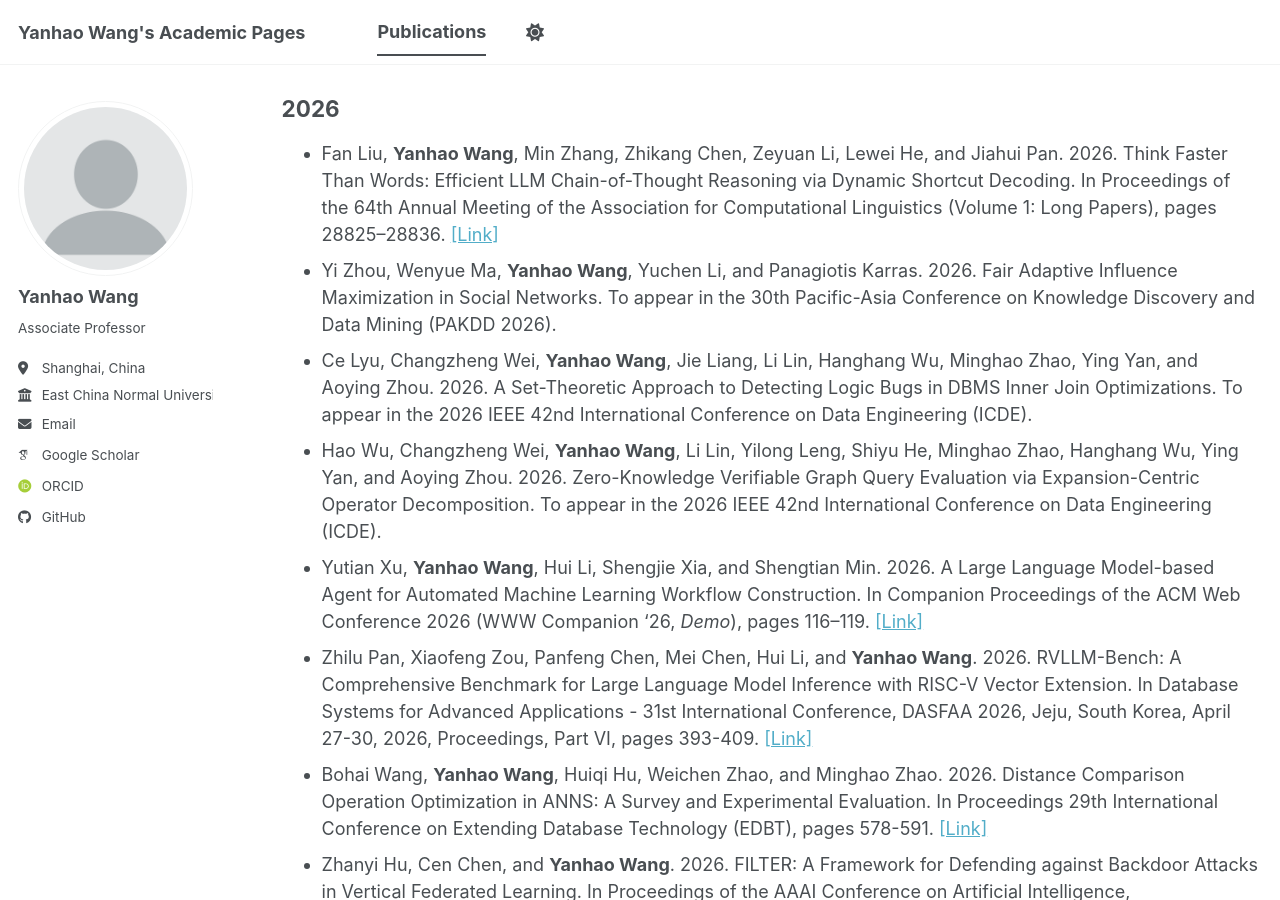
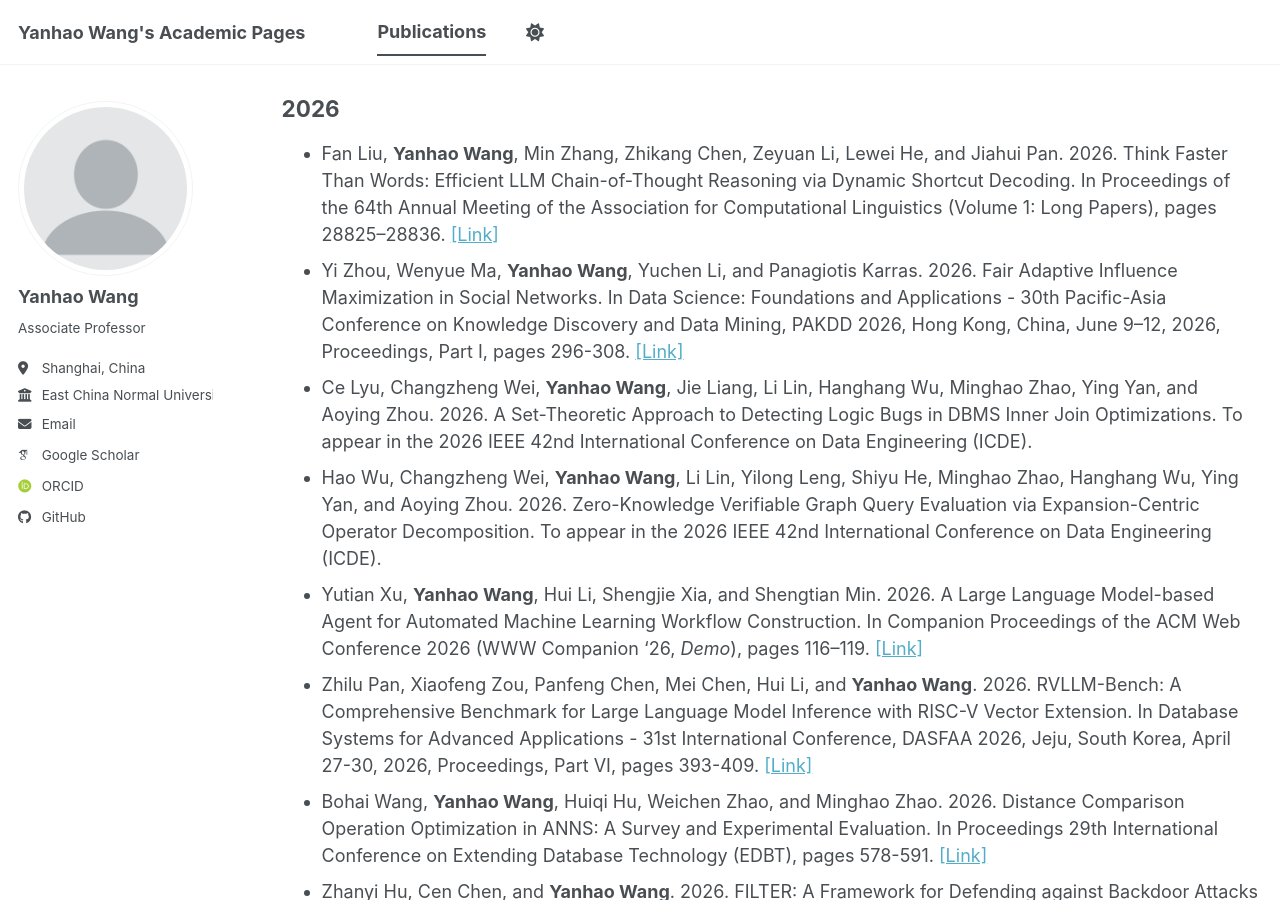
Before and after one commit to yhwang1990/yhwang1990.github.io, a Jekyll site: the page built from _pages/publications.md, in a window 1280 px wide and 900 px high, scrolled down 3536 px. Built offline with Jekyll 4.4.1, drawn with Linux system fonts in a browser that asks for light colours; some web fonts are replaced; a script bundle is joined from its source files by our own code; library files that are not in the unit come from our copies.

Commit message:
Update publications.md

```diff
--- a/_pages/publications.md
+++ b/_pages/publications.md
@@ -60,7 +60,8 @@ A full list of my publications can also be found on [my Google Scholar profile](
 
 ## 2026
 - Fan Liu, **Yanhao Wang**, Min Zhang, Zhikang Chen, Zeyuan Li, Lewei He, and Jiahui Pan. 2026. Think Faster Than Words: Efficient LLM Chain-of-Thought Reasoning via Dynamic Shortcut Decoding. In Proceedings of the 64th Annual Meeting of the Association for Computational Linguistics (Volume 1: Long Papers), pages 28825–28836. [[Link]](https://aclanthology.org/2026.acl-long.1330/)
-- Yi Zhou, Wenyue Ma, **Yanhao Wang**, Yuchen Li, and Panagiotis Karras. 2026. Fair Adaptive Influence Maximization in Social Networks. To appear in the 30th Pacific-Asia Conference on Knowledge Discovery and Data Mining (PAKDD 2026).
+- Yi Zhou, Wenyue Ma, **Yanhao Wang**, Yuchen Li, and Panagiotis Karras. 2026. Fair Adaptive Influence Maximization in Social Networks. In Data Science: Foundations and Applications -
+30th Pacific-Asia Conference on Knowledge Discovery and Data Mining, PAKDD 2026, Hong Kong, China, June 9–12, 2026, Proceedings, Part I, pages 296-308. [[Link]](https://doi.org/10.1007/978-981-92-1926-1_24)
 - Ce Lyu, Changzheng Wei, **Yanhao Wang**, Jie Liang, Li Lin, Hanghang Wu, Minghao Zhao, Ying Yan, and Aoying Zhou. 2026. A Set-Theoretic Approach to Detecting Logic Bugs in DBMS Inner Join Optimizations. To appear in the 2026 IEEE 42nd International Conference on Data Engineering (ICDE).
 - Hao Wu, Changzheng Wei, **Yanhao Wang**, Li Lin, Yilong Leng, Shiyu He, Minghao Zhao, Hanghang Wu, Ying Yan, and Aoying Zhou. 2026. Zero-Knowledge Verifiable Graph Query Evaluation via Expansion-Centric Operator Decomposition. To appear in the 2026 IEEE 42nd International Conference on Data Engineering (ICDE).
 - Yutian Xu, **Yanhao Wang**, Hui Li, Shengjie Xia, and Shengtian Min. 2026. A Large Language Model-based Agent for Automated Machine Learning Workflow Construction. In Companion Proceedings of the ACM Web Conference 2026 (WWW Companion '26, *Demo*), pages 116–119. [[Link]](https://doi.org/10.1145/3774905.3793115)
```
